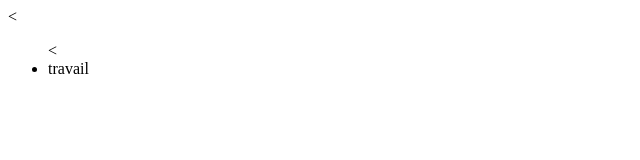
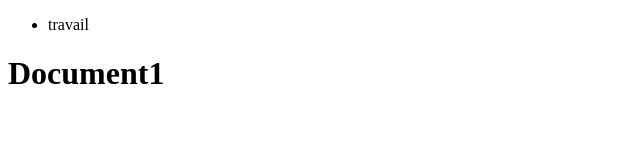
Before and after one commit to viamarinha/git_hub_for_beginners, a plain HTML site: page index.html in a window 1280 px wide. Shown: the whole page, without its empty margins (0-640 px from the left). Drawn offline with Linux system fonts and the light colour scheme.

Commit message:
add css fille

```diff
--- a/index.html
+++ b/index.html
@@ -3,10 +3,12 @@
   <head>
     <meta charset="utf-8">
     <title></title>
+    <link rel="stylesheet" href="style.css">
   </head>
   <body>
-    <<ul>
-      <<li> travail</li>
+    <ul>
+      <li> travail</li>
     </ul>
+    <h1>Document1</h1>
   </body>
 </html>
```
Also changed, not shown: style.css (added).
